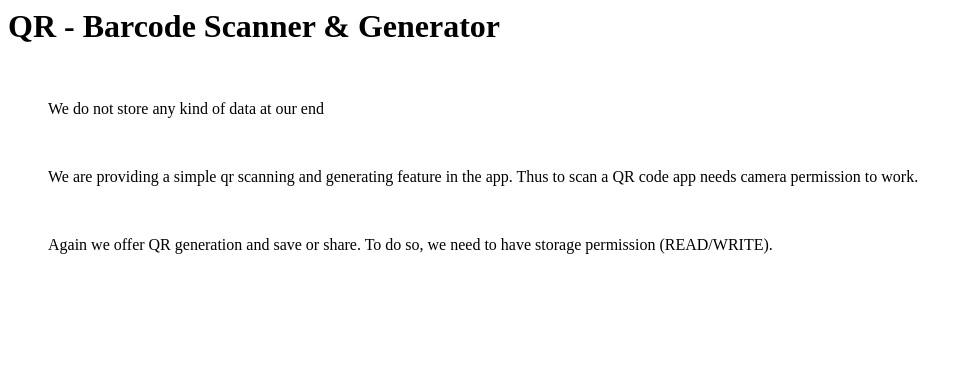
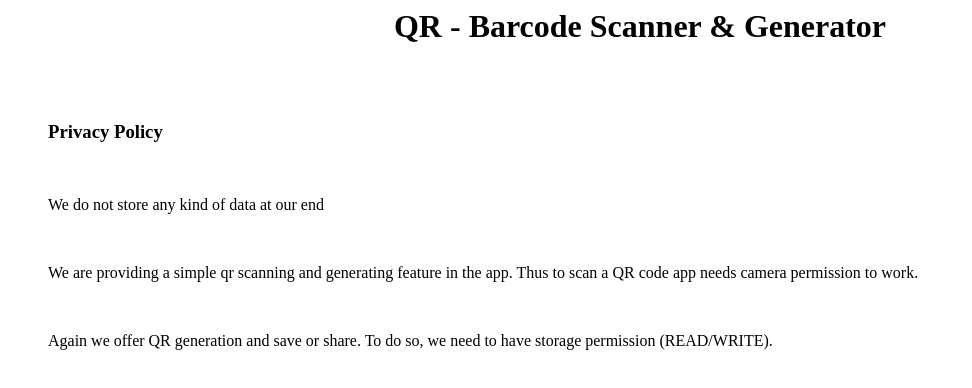
Before and after one commit to MriDx/page, a plain HTML site: page qr-scanner/privacy-policy/index.html in a window 1280 px wide. Shown: the whole page, without its empty margins (0-972 px from the left). Drawn offline with Linux system fonts and the light colour scheme.

Commit message:
Update index.html

```diff
--- a/qr-scanner/privacy-policy/index.html
+++ b/qr-scanner/privacy-policy/index.html
@@ -8,7 +8,12 @@
   </head>
 
   <body>
-    <h1>QR - Barcode Scanner & Generator</h1>
+    <center>
+      <h1>QR - Barcode Scanner & Generator</h1>
+    </center>
+    <br />
+    <br/>
+    <ul><h3>Privacy Policy </h3></ul>
     <br/>
     <ul>  We do not store any kind of data at our end </ul>
     <br/>
```
